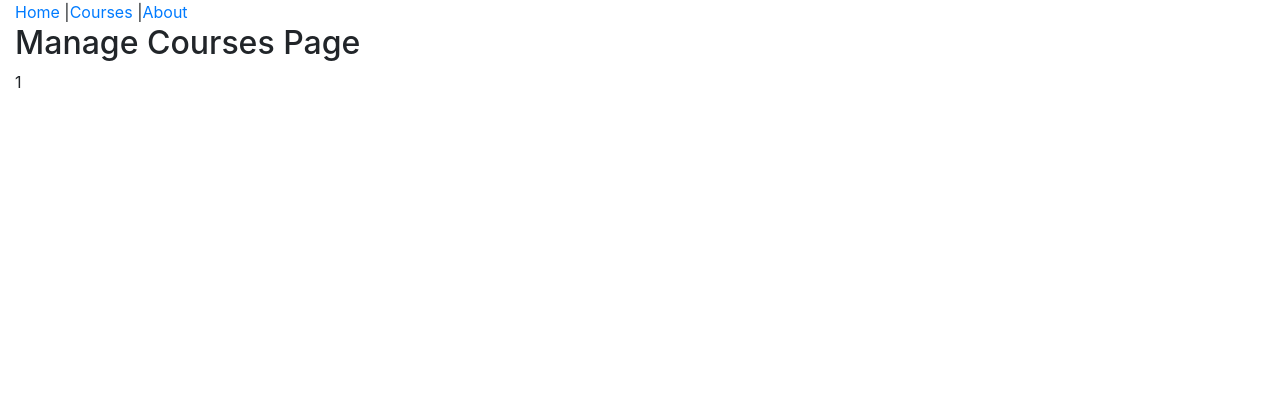
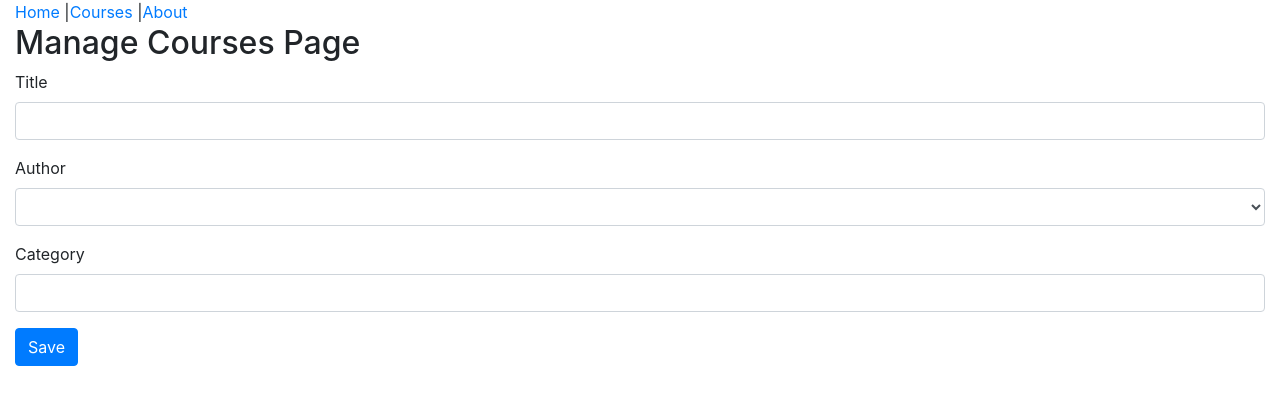
Before and after one commit to SriDev2516/ps-flux, a React (Create React App) app: page /course/1 in a window 1280 px wide. Shown: the top 404 px of the page. Built offline with nearby package versions, Linux system fonts and the light colour scheme; no server answers.

Commit message:
Added Course Form

```diff
--- a/src/components/App.js
+++ b/src/components/App.js
@@ -16,6 +16,7 @@
         <Route exact path="/" component={HomePage}></Route>
         <Route path="/courses" component={CoursesPage}></Route>
         <Route path="/about" component={AboutPage}></Route>
+        <Route path="/course" component={ManageCourse}></Route>
         <Route path="/course/:slug" component={ManageCourse}></Route>
         <Redirect from="/about-page" to="/about"></Redirect>
         <Route component={NotFoundPage}></Route>
--- /dev/null
+++ b/src/components/CourseForm.js
@@ -0,0 +1,48 @@
+import React from "react";
+
+function CourseForm(props) {
+  return (
+    <form>
+      <div className="form-group">
+        <label htmlFor="title">Title</label>
+        <div className="field">
+          <input
+            id="title"
+            type="text"
+            name="title"
+            className="form-control"
+            value=""
+          />
+        </div>
+      </div>
+
+      <div className="form-group">
+        <label htmlFor="author">Author</label>
+        <div className="field">
+          <select id="author" name="authorId" value="" className="form-control">
+            <option value="" />
+            <option value="1">Cory House</option>
+            <option value="2">Scott Allen</option>
+          </select>
+        </div>
+      </div>
+
+      <div className="form-group">
+        <label htmlFor="category">Category</label>
+        <div className="field">
+          <input
+            type="text"
+            id="category"
+            name="category"
+            className="form-control"
+            value=""
+          />
+        </div>
+      </div>
+
+      <input type="submit" value="Save" className="btn btn-primary" />
+    </form>
+  );
+}
+
+export default CourseForm;
--- a/src/components/CourseList.js
+++ b/src/components/CourseList.js
@@ -4,6 +4,10 @@
 function CourseList(props) {
   return (
     <>
+      <Link to="course" className="btn btn-primary mb-2">
+        Add Course
+      </Link>
+      <br />
       <table className="table">
         <thead>
           <tr>
--- a/src/components/ManageCourse.js
+++ b/src/components/ManageCourse.js
@@ -1,11 +1,11 @@
 import React from "react";
+import CourseForm from "./CourseForm";
 
 const ManageCourse = (props) => {
   return (
     <>
       <h2>Manage Courses Page</h2>
-      {props.match.params.slug}
-      {console.log(props)}
+      <CourseForm />
     </>
   );
 };
```
